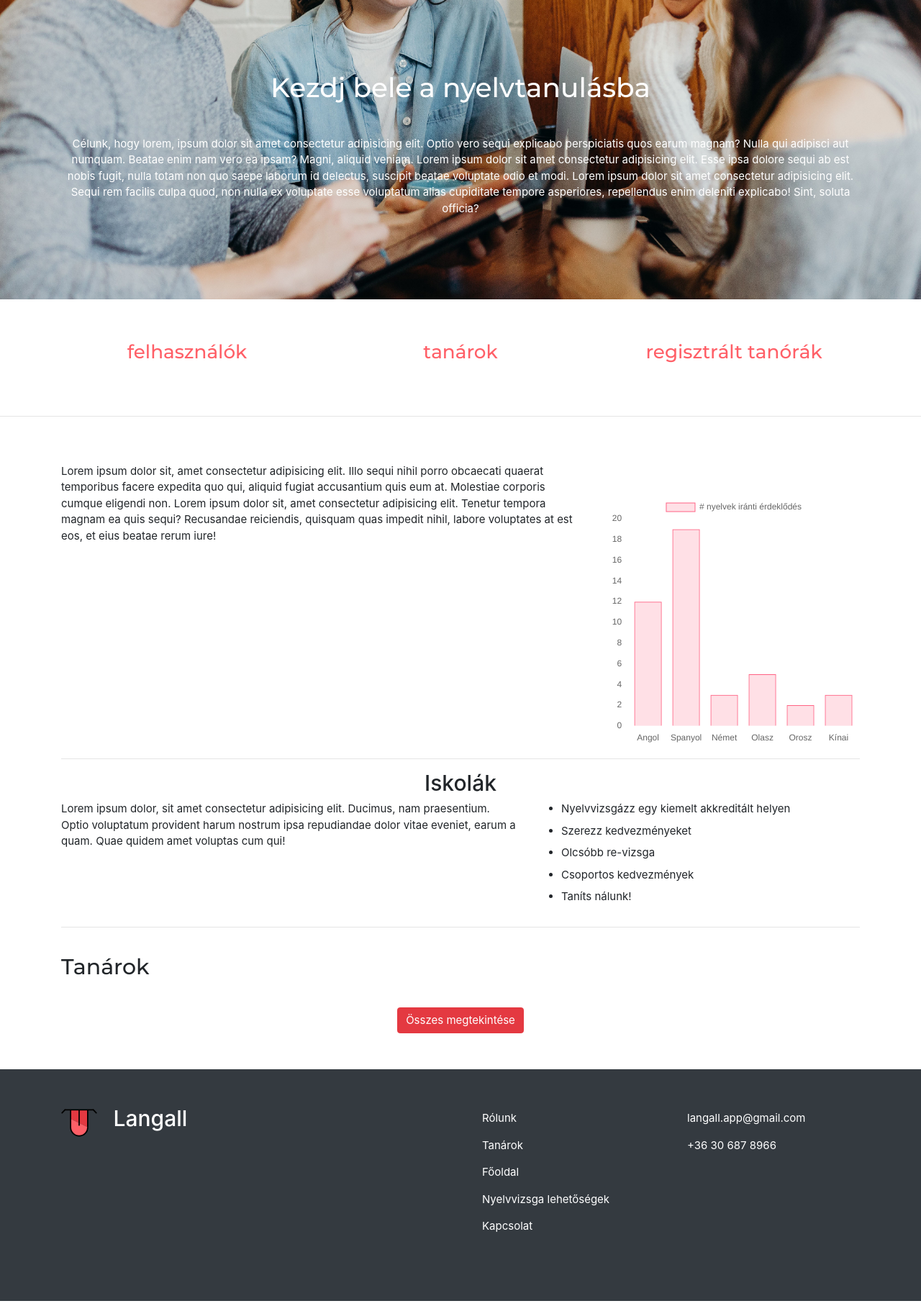
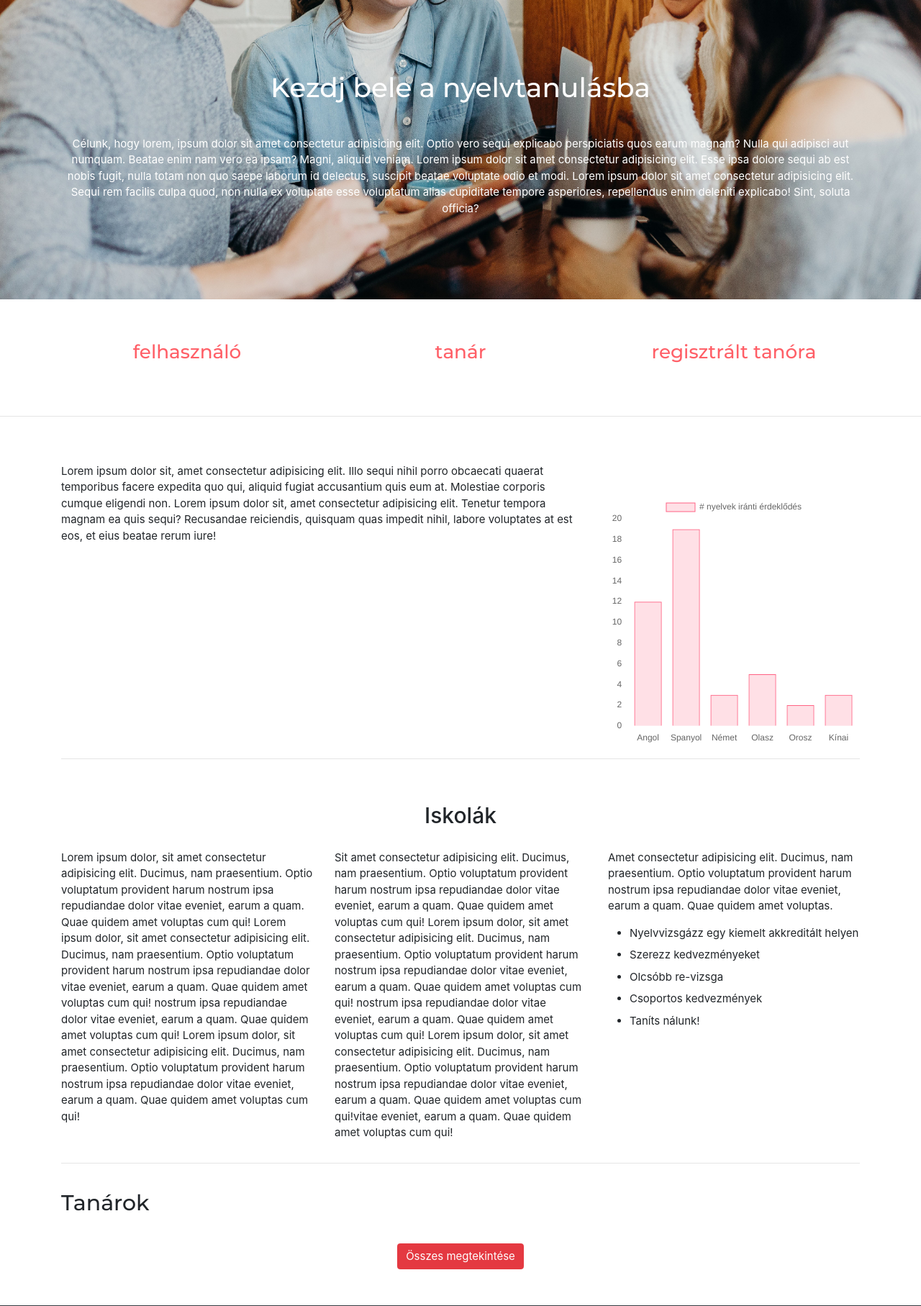
Before and after one commit to nyitraibence/Langall.app, a Django app: template templates/homepage.html in a window 1280 px wide. Shown: the part 1294-3109 px from the top of the page at 72% size. Run offline with Django 3.2, Linux system fonts and the light colour scheme; the template is opened without the code that fills it, so the values that code supplies are empty; some libraries are stand-ins or nearby versions.

Commit message:
homepage, and form update

```diff
--- a/templates/homepage.html
+++ b/templates/homepage.html
@@ -144,15 +144,15 @@
         <div class="row text-center font-secondary statistics font-montserrat">
             <div class="col-4">
                 <h2>{{ num_users }}</h2>
-                <h3>felhasználók</h3>
+                <h3>felhasználó</h3>
             </div>
             <div class="col-4">
                 <h2>{{ num_teachers }}</h2>
-                <h3>tanárok</h3>
+                <h3>tanár</h3>
             </div>
             <div class="col-4">
                 <h2>{{ num_lessons }}</h2>
-                <h3>regisztrált tanórák</h3>
+                <h3>regisztrált tanóra</h3>
             </div>
         </div>
     </div>
@@ -178,18 +178,53 @@
         </div>
         <hr>
         <div class="row schools">
-            <div class="col-12 text-center">
+            <div class="col-12 text-center mt-5 mb-4">
                 <h2>Iskolák</h2>
             </div>
-            <div class="col-sm-7">
+            <div class="col-md-4">
                 <p>
+                    Lorem ipsum dolor, sit amet consectetur adipisicing elit.
+                    Ducimus, nam praesentium. Optio voluptatum provident harum
+                    nostrum ipsa repudiandae dolor vitae eveniet, earum a quam.
+                    Quae quidem amet voluptas cum qui!
+                    Lorem ipsum dolor, sit amet consectetur adipisicing elit.
+                    Ducimus, nam praesentium. Optio voluptatum provident harum
+                    nostrum ipsa repudiandae dolor vitae eveniet, earum a quam.
+                    Quae quidem amet voluptas cum qui!
+                    nostrum ipsa repudiandae dolor vitae eveniet, earum a quam.
+                    Quae quidem amet voluptas cum qui!
                     Lorem ipsum dolor, sit amet consectetur adipisicing elit.
                     Ducimus, nam praesentium. Optio voluptatum provident harum
                     nostrum ipsa repudiandae dolor vitae eveniet, earum a quam.
                     Quae quidem amet voluptas cum qui!
                 </p>
             </div>
-            <div class="col-sm-5">
+            <div class="col-md-4">
+                <p>
+                    Sit amet consectetur adipisicing elit.
+                    Ducimus, nam praesentium. Optio voluptatum provident harum
+                    nostrum ipsa repudiandae dolor vitae eveniet, earum a quam.
+                    Quae quidem amet voluptas cum qui!
+                    Lorem ipsum dolor, sit amet consectetur adipisicing elit.
+                    Ducimus, nam praesentium. Optio voluptatum provident harum
+                    nostrum ipsa repudiandae dolor vitae eveniet, earum a quam.
+                    Quae quidem amet voluptas cum qui!
+                    nostrum ipsa repudiandae dolor vitae eveniet, earum a quam.
+                    Quae quidem amet voluptas cum qui!
+                    Lorem ipsum dolor, sit amet consectetur adipisicing elit.
+                    Ducimus, nam praesentium. Optio voluptatum provident harum
+                    nostrum ipsa repudiandae dolor vitae eveniet, earum a quam.
+                    Quae quidem amet voluptas cum qui!vitae eveniet, earum a quam.
+                    Quae quidem amet voluptas cum qui!
+                </p>
+            </div>
+            <div class="col-md-4">
+                <p>
+                    Amet consectetur adipisicing elit.
+                    Ducimus, nam praesentium. Optio voluptatum provident harum
+                    nostrum ipsa repudiandae dolor vitae eveniet, earum a quam.
+                    Quae quidem amet voluptas.
+                </p>
                 <ul>
                     <li>Nyelvvizsgázz egy kiemelt akkreditált helyen</li>
                     <li>Szerezz kedvezményeket</li>
```
Also changed, not shown: 1 other file.
